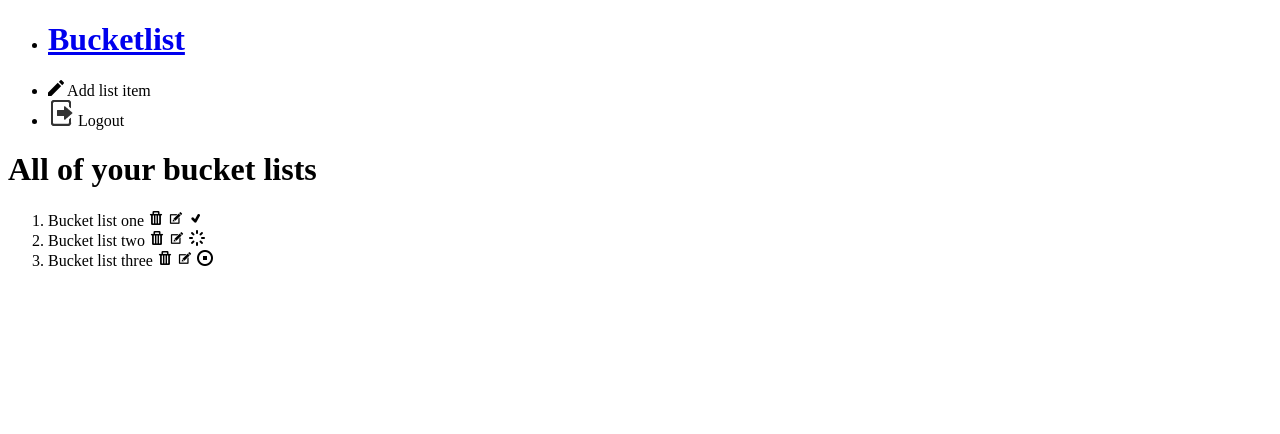
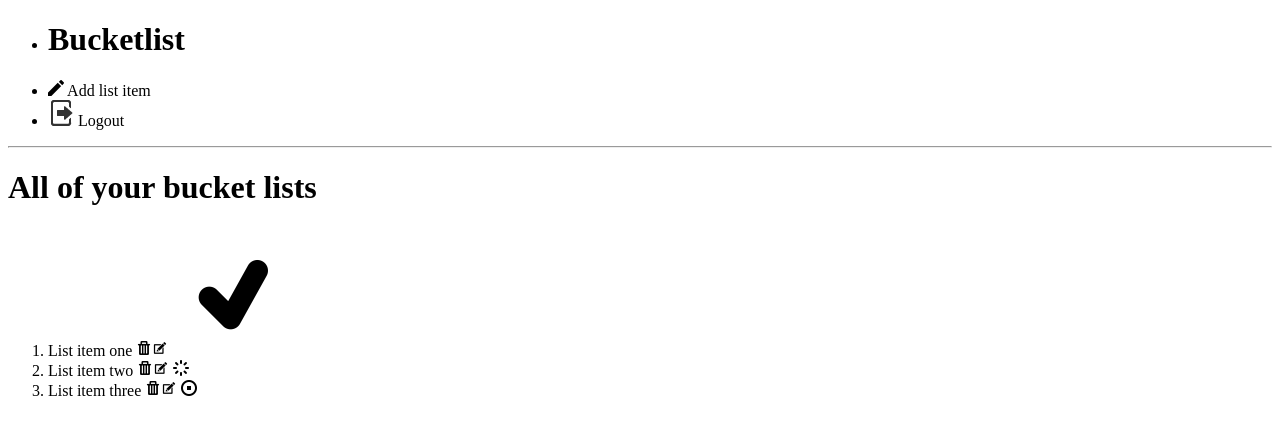
Before and after one commit to zmwas/python_bucket_list, a plain HTML site: page UI/main_page.html in a window 1280 px wide. Drawn offline with Linux system fonts and the light colour scheme.

Commit message:
Add images to list items

```diff
--- a/UI/main_page.html
+++ b/UI/main_page.html
@@ -9,14 +9,17 @@
 </head>
 <body>
 <div class="header">
-    <ul>
-        <li><a href="#"><h1>Bucketlist</h1></a></li>
+
+
+    <ul class="shortcuts">
+        <li><h1>Bucketlist</h1></li>
         <li><img src="images/create.png"/> Add list item</li>
         <li><img src="images/logout.png"/> Logout</li>
 
     </ul>
 
 </div>
+<hr/>
 <div></div>
 
 <div class="title">
@@ -26,14 +29,18 @@
 
 <div class="bucket-lists">
     <ol>
-        <li>Bucket list one <img src="images/delete.png"/> <img src="images/edit.png"/> <img src="images/completed.png"
-                                                                                             width="16px"
-                                                                                             height="16px"/>
+        <li><span class="item-name">List item one</span> <img src="images/delete.png" class="item-image"/><img
+                src="images/edit.png"
+                class="item-image"/> <img src="images/completed.png" class="item-image"/>
         </li>
-        <li>Bucket list two <img src="images/delete.png"/> <img src="images/edit.png"/> <img
-                src="images/inprogress.png"/>
+        <li><span class="item-name">List item two</span> <img src="images/delete.png" class="item-image"/><img
+                src="images/edit.png"
+                class="item-image"/> <img
+                src="images/inprogress.png" class="item-image"/>
         </li>
-        <li>Bucket list three <img src="images/delete.png"/> <img src="images/edit.png"/> <img src="images/on_ice.png"/>
+        <li><span class="item-name">List item three</span> <img src="images/delete.png" class="item-image"/><img
+                src="images/edit.png"
+                class="item-image"/> <img src="images/on_ice.png " class="item-image"/>
         </li>
 
 
```
Also changed, not shown: UI/add_bucketlist_items.html (+7 -7 lines).
